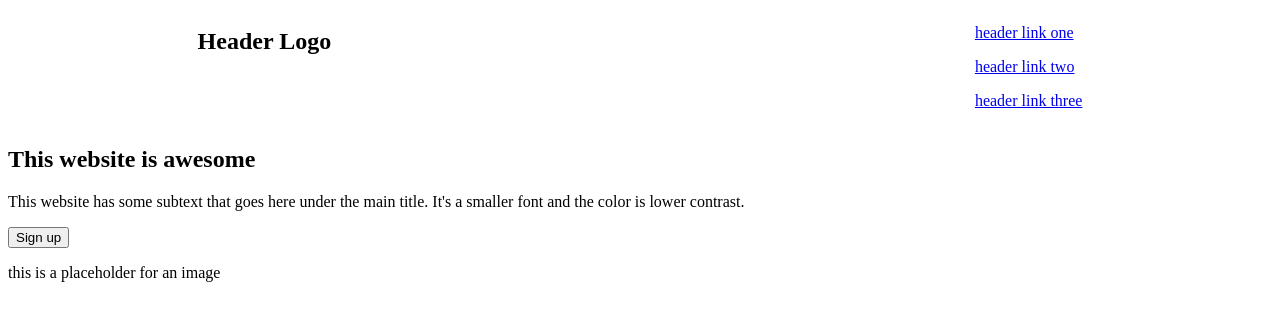
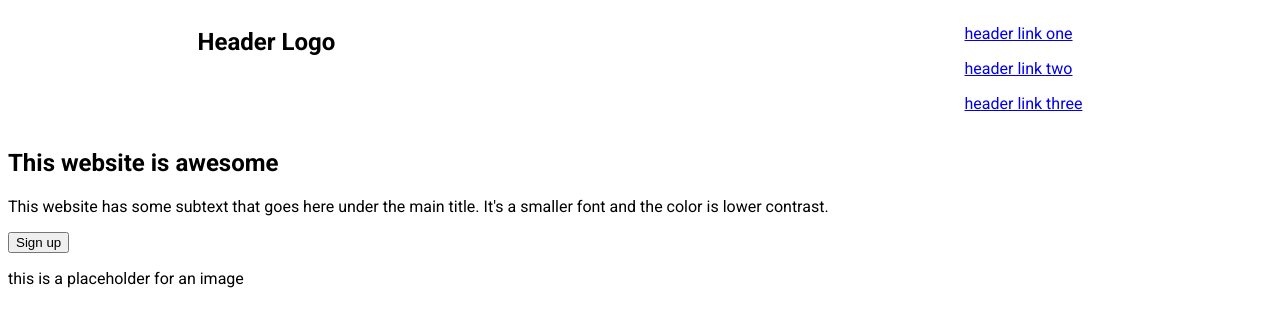
Before and after one commit to hellokristinafaye/odin1, a plain HTML site: page index.html in a window 1280 px wide. Drawn offline with Linux system fonts and the light colour scheme.

Commit message:
google font cdn for roboto added/tested

```diff
--- a/index.html
+++ b/index.html
@@ -5,6 +5,12 @@
     <meta name="viewport" content="width=device-width, initial-scale=1.0">
     <title>odin1</title>
     <link rel="stylesheet" href="style.css" class="">
+    <!-- Google Font CDN for Roboto start -->
+    <link rel="preconnect" href="https://fonts.googleapis.com">
+    <link rel="preconnect" href="https://fonts.gstatic.com" crossorigin>
+    <link href="https://fonts.googleapis.com/css2?family=Roboto:ital,wght@0,100..900;1,100..900&display=swap"
+        rel="stylesheet">
+    <!-- Google Font CDN for Roboto end -->
 </head>
 <body>
 
--- a/style.css
+++ b/style.css
@@ -1,7 +1,11 @@
+body {
+    font-family: roboto;
+}
 .navbar {
     /* position: sticky; */
     display: flex;
     width: 70%;
     justify-content: space-between;
     margin: auto;
+    background: transparent;
 }
```
